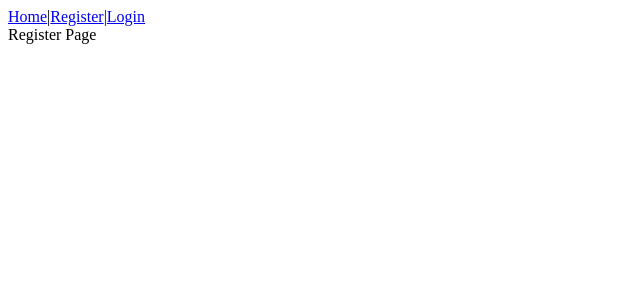
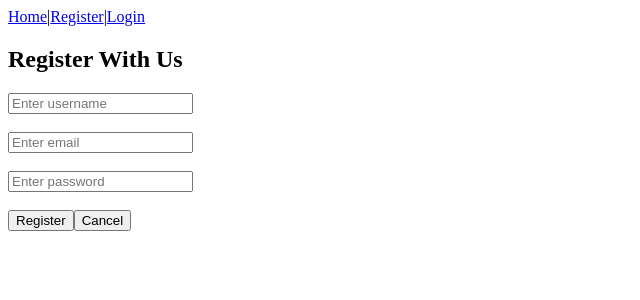
Before and after one commit to pratheekmurthy/Authenticationhandling, a React (Create React App) app: page /register in a window 1280 px wide. Shown: the top 300 px of the page, without its empty margins (0-640 px from the left). Built offline with nearby package versions, Linux system fonts and the light colour scheme.

Commit message:
Register&Login

```diff
--- a/package.json
+++ b/package.json
@@ -10,6 +10,7 @@
     "react-dom": "^17.0.1",
     "react-router-dom": "^5.2.0",
     "react-scripts": "4.0.1",
+    "validator": "^13.5.2",
     "web-vitals": "^0.2.4"
   },
   "scripts": {
--- a/src/App.js
+++ b/src/App.js
@@ -1,6 +1,6 @@
 import React from 'react'
 import {Link, BrowserRouter,Route} from 'react-router-dom'
-import Register from './register'
+import Register from './Register'
 import Home from './Home'
 import Login from './Login'
 
--- /dev/null
+++ b/src/Form.js
@@ -0,0 +1,67 @@
+import React from 'react'
+import {useState,useEffect} from 'react'
+import validator from 'validator'
+
+
+const Form=(props)=>{
+    const [username,setUsername] = useState("")
+    const [email,setEmail] = useState("")
+    const [password,setPassword] = useState("")
+    const [formErrors,setFormErrors] =useState({})
+    const errors ={}
+
+    const handleEmail =(e)=> setEmail(e.target.value)
+    const handleName =(e) => setUsername(e.target.value)
+    const handlePassword =(e) => setPassword(e.target.value)
+    // const handleCancel =(e)=> window.reload()
+
+    const runValidations = () => {
+        //name
+        if(username.trim().length === 0) {
+            errors.name = 'name cannot be blank'
+        }
+        //email
+        if(email.trim().length === 0) {
+            errors.email = 'email cannot be blank'
+        } else if(!validator.isEmail(email)) {
+            errors.email = 'invalid email format'
+        }
+        if(password.trim().length === 0){
+            errors.password = "password Cannot be blank"
+        }
+    }
+
+    const handleSubmit =(e)=>{
+        e.preventDefault()
+        runValidations()
+
+        if(Object.keys(errors).length === 0) {
+            setFormErrors({})
+            const formData = {
+            username:username ,
+            email:email,
+            password : password
+        }
+        // formSubmit(formData)
+        console.log(formData);
+        setUsername("")
+        setEmail("")
+        setPassword("")
+        } else {
+                console.log('form errors', errors)
+                setFormErrors(errors)
+                }
+    }
+
+    return (<div>
+        <h2>Register With Us</h2>
+        <form onSubmit={handleSubmit}>
+        <input type="text" placeholder="Enter username" onChange={handleName}/><br/>{formErrors.name && <span> { formErrors.name } </span>}<br/>
+        <input type="email" placeholder="Enter email"onChange={handleEmail}/><br/>{formErrors.email && <span> { formErrors.email } </span>}<br/>
+        <input type="password" placeholder="Enter password" onChange={handlePassword}/><br/>{formErrors.password && <span> { formErrors.password } </span>}<br/>
+        <input type="submit" value="Register"/><button >Cancel</button>
+        </form>
+        </div>)
+}
+
+export default Form
--- a/src/Login.js
+++ b/src/Login.js
@@ -1,8 +1,20 @@
-import React from 'react'
+import React, { useState,useEffect } from 'react'
+
 
 const Login =(props) =>{
+    const [email,setemail] =useState("")
+    const [password,setPassword] = useState("")
+
+    const handleEmail =(e)=> setemail(e.target.value)
+    const handlepassword =(e) => setPassword(e.target.value)
+
     return (<div>
         <h1>Login</h1>
+        <form>
+            <input type="email" placeholder="email" onChange={handleEmail}/><br/><br/>
+            <input type="password" placeholder="password" onChange={handlepassword}/><br/><br/>
+            <input type="submit" value="Login"/><button>Cancel</button>
+        </form>
     </div>)
 }
 
--- /dev/null
+++ b/src/Register.js
@@ -0,0 +1,10 @@
+import React from 'react'
+import Form from './Form'
+
+const Register =(props)=>{
+    return (<div>
+        <Form />
+    </div>)
+}
+
+export default Register
--- a/src/register.js
+++ /dev/null
@@ -1,8 +0,0 @@
-import React from 'react'
-
-
-const Register=(props)=>{
-    return (<div>Register Page</div>)
-}
-
-export default Register
```
Also changed, not shown: 2 other files (tests, documents, lock files or other folders).
